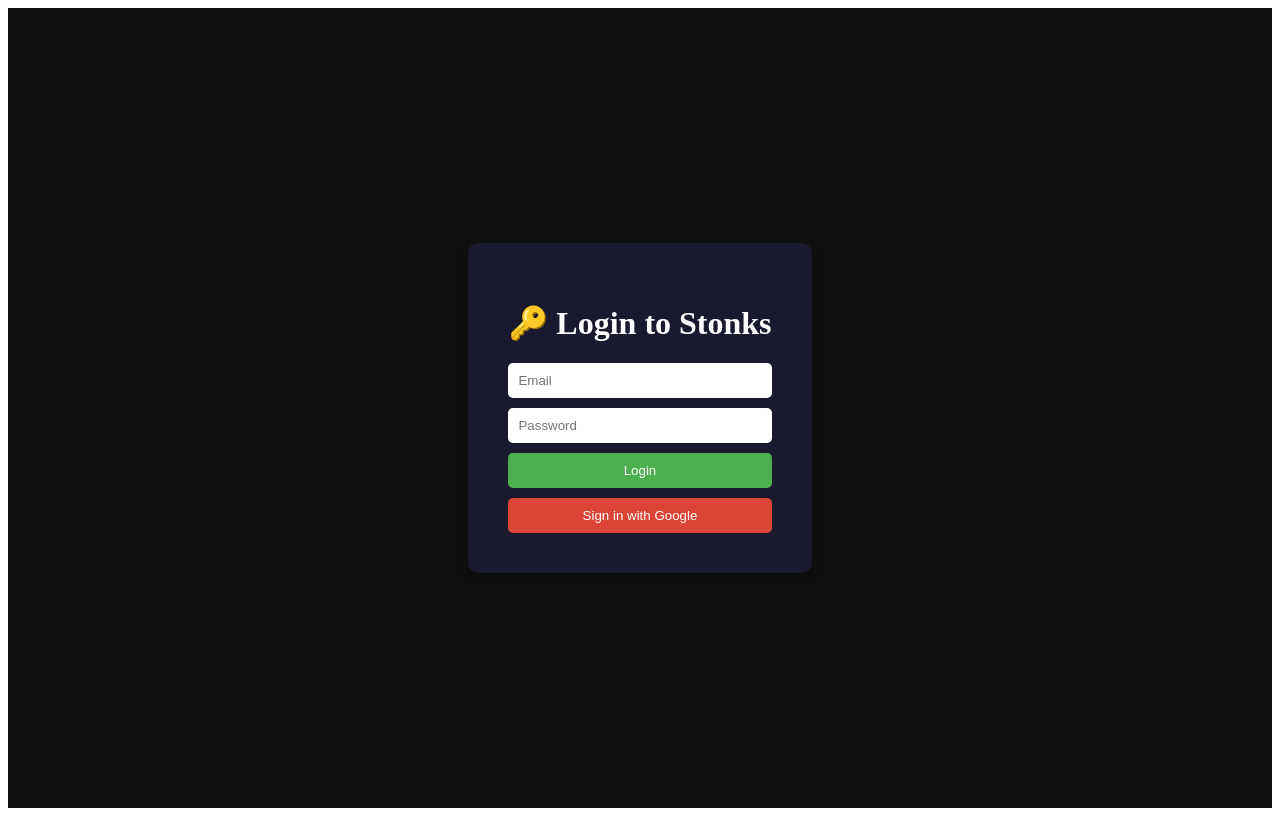
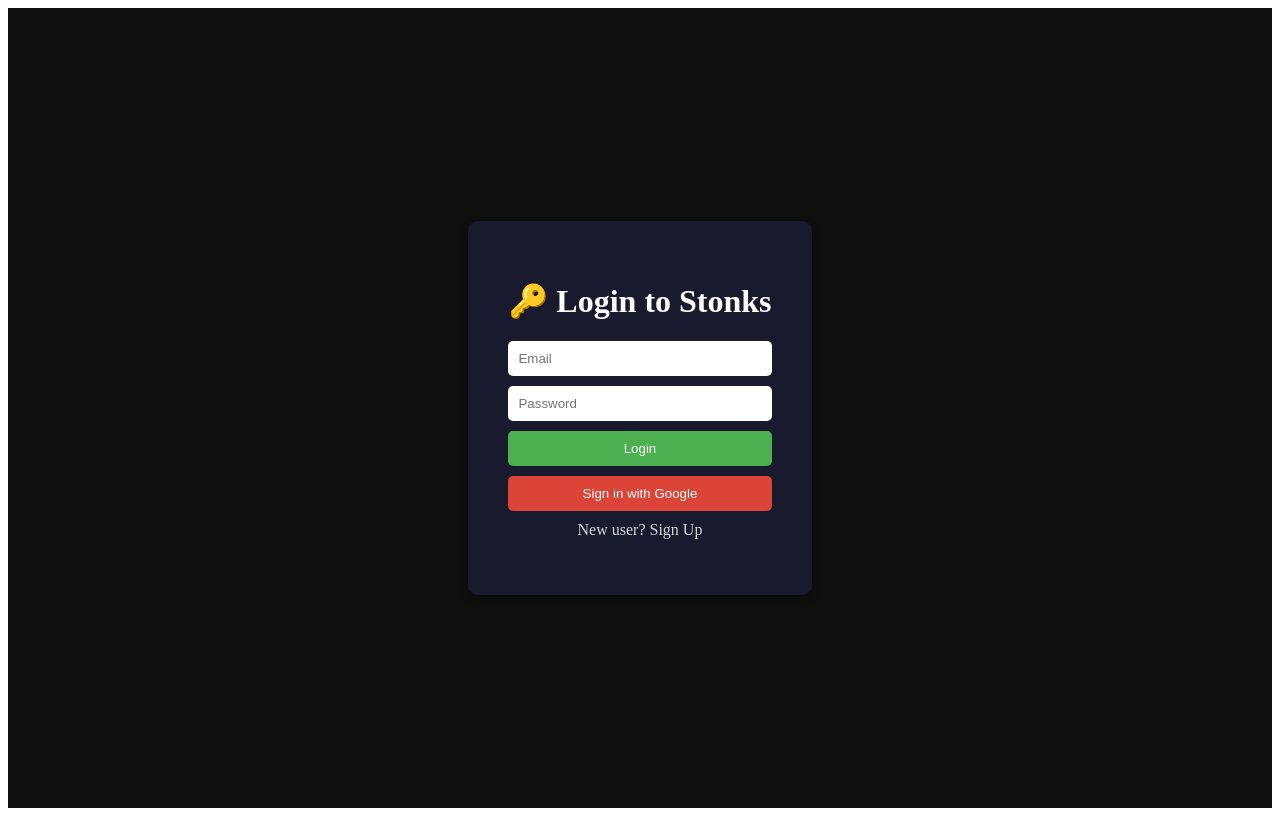
Before and after one commit to eshapednekar/Stonks, a Next.js app: page / in a window 1280 px wide. Built offline with nearby package versions, Linux system fonts and the light colour scheme.

Commit message:
added sign up

```diff
--- a/library/firebaseConfig.js
+++ b/library/firebaseConfig.js
@@ -2,12 +2,12 @@
 import { getAuth, signInWithPopup, GoogleAuthProvider, signInWithEmailAndPassword, createUserWithEmailAndPassword, signOut } from "firebase/auth";
 
 const firebaseConfig = {
-  apiKey: "AIzaSyBb8A9FOHfzjK3nH6EuzkX2vSvEJD3zNg",
+  apiKey: "AIzaSyBba8A9FOHfzjK3nH6EuzkX2vSvEJD3zNg",
   authDomain: "stonks-6456a.firebaseapp.com",
   projectId: "stonks-6456a",
-  storageBucket: "stonks-6456a.appspot.com",
-  messagingSenderId: "279444038679",
-  appId: "1:279444038679:web:76d8518c4b604b1af09c92",
+  storageBucket: "stonks-6456a.firebasestorage.app",
+  messagingSenderId: "279444030679",
+  appId: "1:279444030679:web:76d8518c4b604b1af09c92",
   measurementId: "G-TGKX82S19D"
 };
 
--- a/pages/index.js
+++ b/pages/index.js
@@ -1,23 +1,32 @@
 import React, { useState } from "react";
 import { useRouter } from "next/router";
 import styled from "styled-components";
-import { auth, provider, signInWithPopup, signInWithEmailAndPassword } from "../library/firebaseConfig";
+import { auth, provider, signInWithPopup, signInWithEmailAndPassword, createUserWithEmailAndPassword } from "../library/firebaseConfig";
 
 const Login = () => {
   const router = useRouter();
   const [email, setEmail] = useState("");
   const [password, setPassword] = useState("");
   const [error, setError] = useState("");
+  const [isRegistering, setIsRegistering] = useState(false); // Toggle for Sign-up/Login
 
-  const handleLogin = async (e) => {
+  const handleAuth = async (e) => {
     e.preventDefault();
     try {
-      await signInWithEmailAndPassword(auth, email, password);
-      router.push("/dashboard"); // Redirect after login
+      if (isRegistering) {
+        await createUserWithEmailAndPassword(auth, email, password);
+        console.log("User registered successfully:", email);
+      } else {
+        await signInWithEmailAndPassword(auth, email, password);
+        console.log("User logged in successfully:", email);
+      }
+      router.push("/dashboard");
     } catch (err) {
-      setError("Invalid credentials. Try again.");
+      console.error("Firebase Auth Error:", err.code, err.message);
+      setError(`Error: ${err.message}`);
     }
   };
+
 
   const handleGoogleLogin = async () => {
     try {
@@ -31,14 +40,17 @@
   return (
     <Container>
       <LoginBox>
-        <h1>🔑 Login to Stonks</h1>
+        <h1>{isRegistering ? "📝 Sign Up for Stonks" : "🔑 Login to Stonks"}</h1>
         {error && <ErrorMessage>{error}</ErrorMessage>}
-        <Form onSubmit={handleLogin}>
+        <Form onSubmit={handleAuth}>
           <Input type="email" placeholder="Email" value={email} onChange={(e) => setEmail(e.target.value)} required />
           <Input type="password" placeholder="Password" value={password} onChange={(e) => setPassword(e.target.value)} required />
-          <Button type="submit">Login</Button>
+          <Button type="submit">{isRegistering ? "Sign Up" : "Login"}</Button>
           <GoogleButton onClick={handleGoogleLogin}>Sign in with Google</GoogleButton>
         </Form>
+        <ToggleText onClick={() => setIsRegistering(!isRegistering)}>
+          {isRegistering ? "Already have an account? Login" : "New user? Sign Up"}
+        </ToggleText>
       </LoginBox>
     </Container>
   );
@@ -98,3 +110,12 @@
 const ErrorMessage = styled.p`
   color: red;
 `;
+
+const ToggleText = styled.p`
+  color: lightgray;
+  cursor: pointer;
+  margin-top: 10px;
+  &:hover {
+    color: white;
+  }
+`;
```
